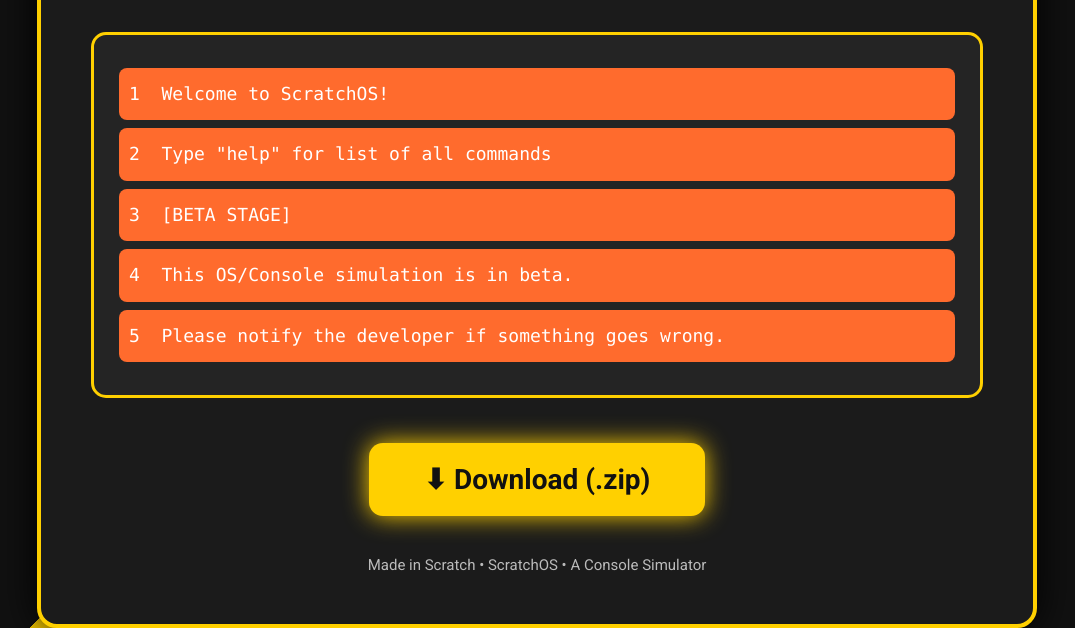
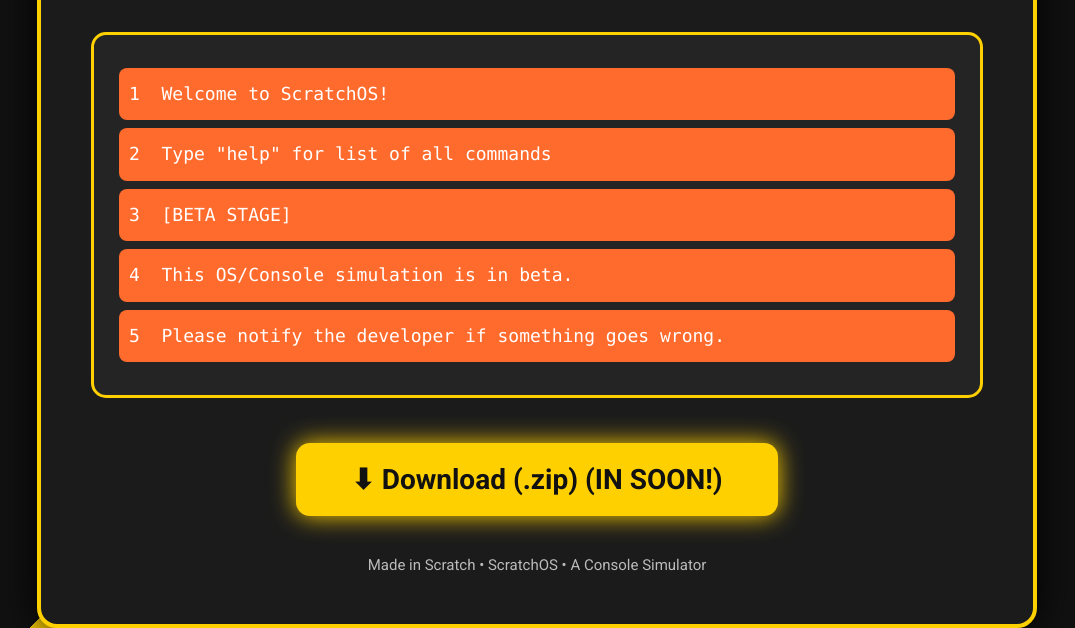
Before and after one commit to TheRealtkach1a/scratchos, a plain HTML site: page index.html in a window 1280 px wide. Shown: the part 179-807 px from the top of the page, without its empty margins (103-1178 px from the left). Drawn offline with Linux system fonts and the light colour scheme.

Commit message:
Update index.html

```diff
--- a/index.html
+++ b/index.html
@@ -213,7 +213,7 @@
 </div>
 
 <a class="download" href="ScratchOS [BETA!] (EXPERIMENTAL!).zip" download>
-⬇ Download (.zip)
+⬇ Download (.zip) (IN SOON!)
 </a>
 
 <div class="footer">
```
